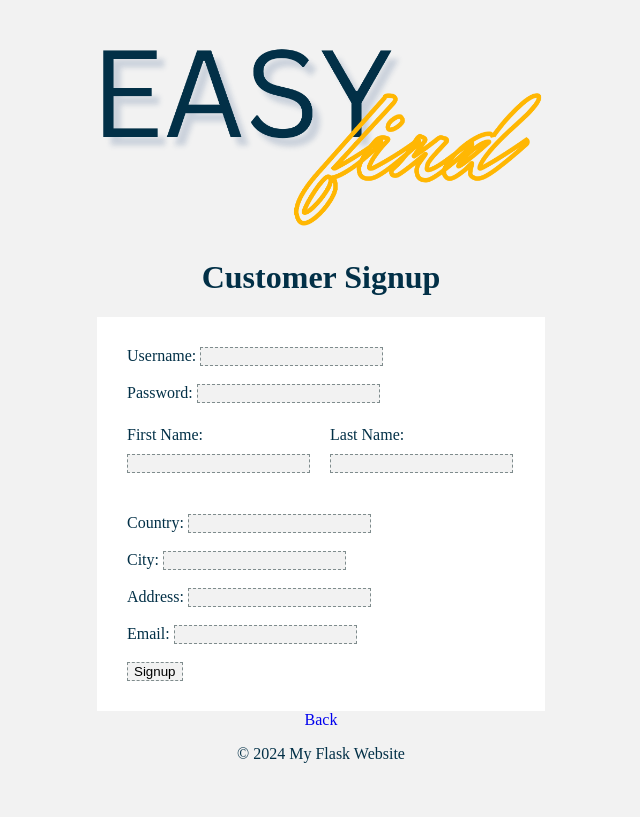
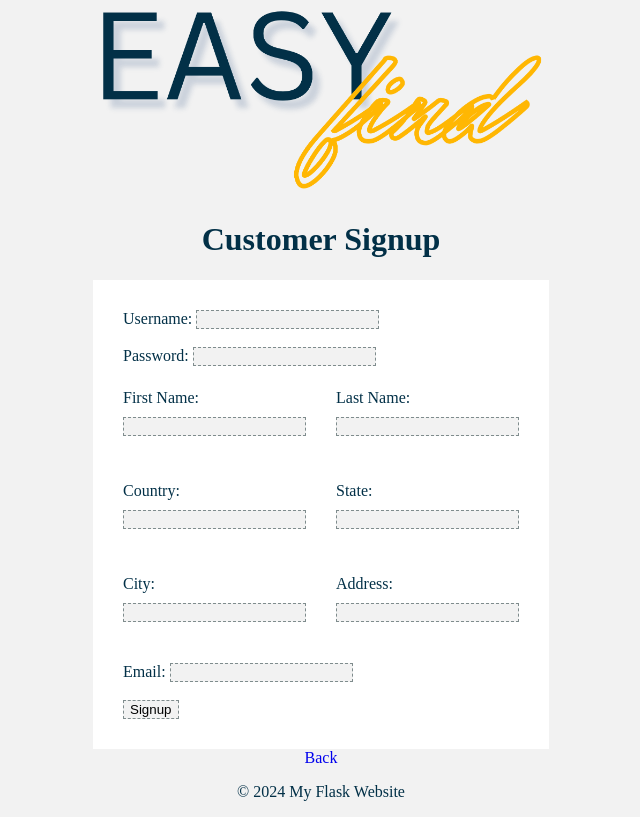
Before and after one commit to cgar0775/OSS, a Flask app: page /Csignup in a window 1280 px wide. Shown: the whole page, without its empty margins (319-959 px from the left). Before the commit the page ends 763 px from the top, so only its background shows below. Run offline with Flask 3, Linux system fonts and the light colour scheme.

Commit message:
Updated Csignup visuals w/ updated style.css

```diff
--- a/static/css/style.css
+++ b/static/css/style.css
@@ -50,7 +50,7 @@ h1{
 
 .input-row{
     display: flex;
-    gap: 20px
+    gap: 30px
 }
 
 .input-group {
--- a/templates/Csignup.html
+++ b/templates/Csignup.html
@@ -46,14 +46,29 @@
             </div>
             <br><br>
 
-            <label for="country">Country:</label>
-            <input type="text" id="country" name="country" required><br><br>
+            <div class="input-row">
+                <div class="input-group">
+                    <label for="country">Country:</label>
+                    <input type="text" id="country" name="country" required>
+                </div>
+                <div class="input-group">
+                    <label for="state">State:</label>
+                    <input type="text" id="state" name="state" required>
+                </div>
+            </div>
+            <br><br>
 
-            <label for="city">City:</label>
-            <input type="text" id="city" name="city" required><br><br>
-
-            <label for="address">Address:</label>
-            <input type="text" id="text" name="address" required><br><br>
+            <div class="input-row">
+                <div class="input-group">
+                    <label for="city">City:</label>
+                    <input type="text" id="city" name="city" required>
+                </div>
+                <div class="input-group">
+                    <label for="address">Address:</label>
+                    <input type="text" id="address" name="address" required>
+                </div>
+            </div>
+            <br><br>
 
             <label for="email">Email:</label>
             <input type="text" id="email" name="email" required><br><br>
```
